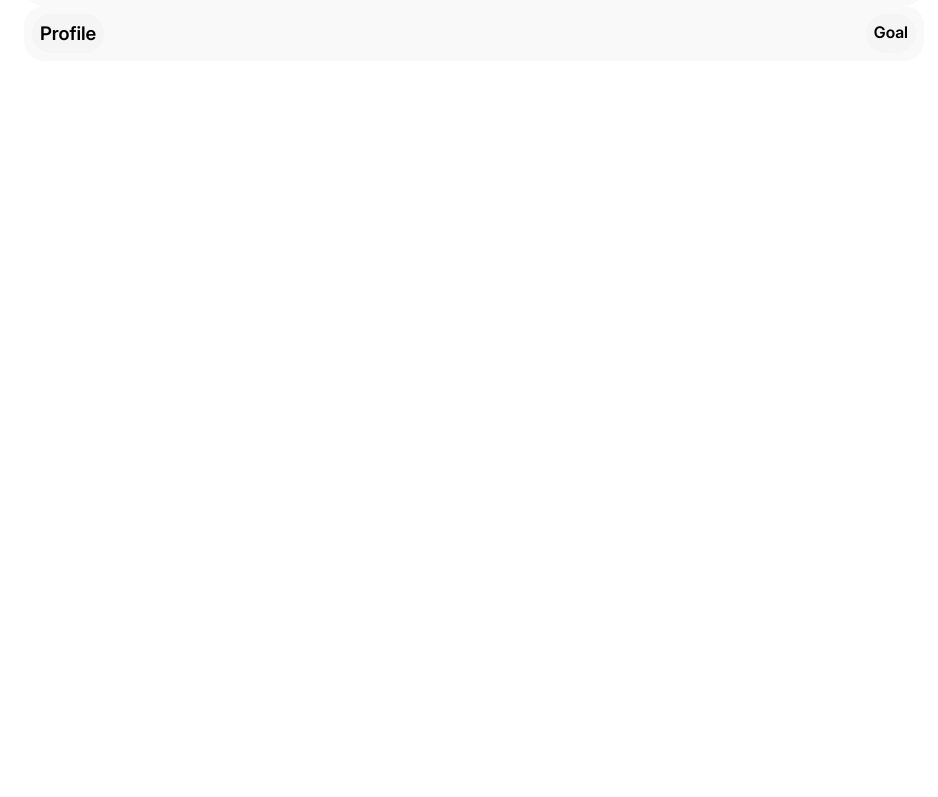
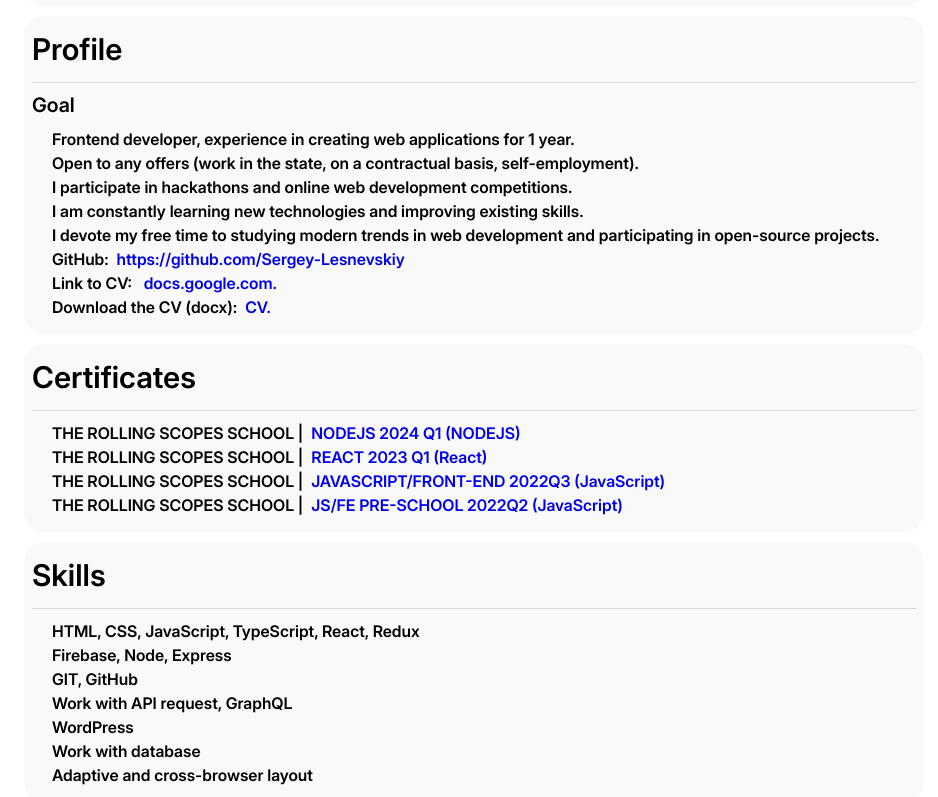
Before and after one commit to Sergey-Lesnevskiy/cd_react, a React (Vite) app: page / in a window 1280 px wide. Shown: the part 303-1100 px from the top of the page, without its empty margins (166-1104 px from the left). Before the commit the page ends 800 px from the top, so only its background shows below. Built offline with nearby package versions, Linux system fonts and the light colour scheme.

Commit message:
feat: add cetificate skills education

```diff
--- a/src/App.tsx
+++ b/src/App.tsx
@@ -1,8 +1,11 @@
 
 import { Main } from './App'
 import AboutUs from './components/AboutUs'
+import Certificate from './components/Certificate'
+import Education from './components/Education'
 import Header from './components/Header'
 import Profile from './components/Profile'
+import Skills from './components/Skills'
 import { GlobalStyles } from './styles'
 
 function App() {
@@ -15,6 +18,9 @@ function App() {
       <Main>
         <AboutUs/>
         <Profile/>
+        <Certificate/>
+        <Skills/>
+        <Education/>
       </Main>
     </>
 
--- a/src/assets/locales/en.json
+++ b/src/assets/locales/en.json
@@ -7,5 +7,18 @@
   "telegram": "Telegram:",
 
    "profileTitle": "Profile",
-    "goal": "Goal"
+    "goal": "Goal",
+    "descriptionProfile":"Frontend developer, experience in creating web applications for 1 year. \nOpen to any offers (work in the state, on a contractual basis, self-employment). \nI participate in hackathons and online web development competitions. \nI am constantly learning new technologies and improving existing skills. \nI devote my free time to studying modern trends in web development and participating in open-source projects.",
+    "linkCV": "Link to CV:",
+    "dowlandCV": "Download the CV (docx):",
+
+    "certificateTitle": "Certificates",
+    "skillsTitle": "Skills",
+    "skillsAPI": "Work with API request",
+    "skillsBD": "Work with database",
+    "skillsAdaptive": "Adaptive and cross-browser layout",
+
+        "educationTitle": "Education",
+    "educationBGAM": "2009 I graduated from the BGAM",
+    "educationSENLA": "2020 Courses Automated testing in the company Senla(Java)"
 }
--- a/src/assets/locales/ru.json
+++ b/src/assets/locales/ru.json
@@ -8,5 +8,23 @@
 
 
     "profileTitle": "Профиль",
-    "goal": "Цель"
+    "goal": "Цель",
+    "descriptionProfile":"Frontend разработчик, опыт создания веб-приложений 1 год. \nОткрыт к любым предложениям (работа в штате, по договору подряда, самозанятость). \nУчаствую в хакатонах и онлайн конкурсах по веб-разработке. \nПостоянно обучаюсь новым технологиям и улучшению существующих навыков. \nСвободное время посвящаю изучению современных тенденций в веб-разработке и участию в open-source проектах.",
+    "linkCV": "Ссылка на резюме:",
+    "dowlandCV": "Скачать резюме (docx):",
+
+    "certificateTitle": "Сертификаты",
+
+    "skillsTitle": "Навыки",
+    "skillsAPI": "Работа с API запросами",
+    "skillsBD": "Работа с базами данных",
+    "skillsAdaptive": "Адаптивная и кросс-браузерная верстка",
+
+    "educationTitle": "Образование",
+    "educationBGAM": "2009 Высшее образование БГАМ",
+    "educationSENLA": "2020 Курсы QAQ в компании Senla(Java)"
+
+
+
+
 }
--- /dev/null
+++ b/src/components/Certificate/index.tsx
@@ -0,0 +1,37 @@
+import { Description, TitleSection, WrapperSection } from "../Profile/styled";
+import { useTranslation } from "react-i18next";
+
+function Certificate() {
+  const { t } = useTranslation();
+  return (
+    <WrapperSection>
+      <TitleSection>{t("certificateTitle")}</TitleSection>
+      <Description $flex="flex" $gap="8px" $margin="10px 0 0 0">
+        THE ROLLING SCOPES SCHOOL |
+        <a href="https://app.rs.school/certificate/uw8ssqsq" target="_blank">
+          NODEJS 2024 Q1 (NODEJS)
+        </a>
+      </Description>
+      <Description $flex="flex" $gap="8px">
+        THE ROLLING SCOPES SCHOOL |
+        <a href="https://app.rs.school/certificate/wkzbg94e" target="_blank">
+          REACT 2023 Q1 (React)
+        </a>
+      </Description>
+      <Description $flex="flex" $gap="8px">
+        THE ROLLING SCOPES SCHOOL |
+        <a href="https://app.rs.school/certificate/wvb67tqy" target="_blank">
+          JAVASCRIPT/FRONT-END 2022Q3 (JavaScript)
+        </a>
+      </Description>
+      <Description $flex="flex" $gap="8px">
+        THE ROLLING SCOPES SCHOOL |
+        <a href="https://app.rs.school/certificate/jgt5oh61" target="_blank">
+          JS/FE PRE-SCHOOL 2022Q2 (JavaScript)
+        </a>
+      </Description>
+    </WrapperSection>
+  );
+}
+
+export default Certificate;
--- /dev/null
+++ b/src/components/Education/index.tsx
@@ -0,0 +1,19 @@
+import { Description, TitleSection, WrapperSection } from "../Profile/styled";
+import { useTranslation } from "react-i18next";
+
+function Education() {
+  const { t } = useTranslation();
+  return (
+    <WrapperSection>
+      <TitleSection>{t("educationTitle")}</TitleSection>
+      <Description $flex="flex" $gap="8px" $margin="10px 0 0 0">
+        {t("educationBGAM")}
+      </Description>
+      <Description $flex="flex" $gap="8px">
+        {t("educationSENLA")}
+      </Description>
+    </WrapperSection>
+  );
+}
+
+export default Education;
--- a/src/components/Header/styled.ts
+++ b/src/components/Header/styled.ts
@@ -17,7 +17,6 @@ import styled from "styled-components";
 // }
 interface ToggleButtonProps {
   $width?: string;
-
 }
 
 export const ToggleButton = styled.button<ToggleButtonProps>`
--- a/src/components/Profile/index.tsx
+++ b/src/components/Profile/index.tsx
@@ -1,19 +1,35 @@
-
 import {
-ProfileStyle,
+  Description,
   SubTitleSection,
-TitleSection
+  TitleSection,
+  WrapperSection,
 } from "./styled";
 import { useTranslation } from "react-i18next";
 
 function Profile() {
   const { t } = useTranslation();
   return (
-    <ProfileStyle>
+    <WrapperSection>
       <TitleSection>{t("profileTitle")}</TitleSection>
       <SubTitleSection>{t("goal")}</SubTitleSection>
-
-    </ProfileStyle>
+      <Description>{t("descriptionProfile")}</Description>
+      <Description $flex="flex" $gap="8px">
+        GitHub:
+        <a href="https://github.com/Sergey-Lesnevskiy">
+          https://github.com/Sergey-Lesnevskiy
+        </a>
+      </Description>
+      <Description $flex="flex" $gap="8px">
+        {t("linkCV")}{" "}
+        <a href="https://docs.google.com/document/d/13YhZ8iOzohgFskXRSdVwzD5-Xjh_8HdMaMzFA9C5QRU/edit">
+          docs.google.com.
+        </a>
+      </Description>
+      <Description $flex="flex" $gap="8px">
+        {t("dowlandCV")}
+        <a href="./documents/CV.docx">СV.</a>
+      </Description>
+    </WrapperSection>
   );
 }
 
--- a/src/components/Profile/styled.ts
+++ b/src/components/Profile/styled.ts
@@ -1,26 +1,40 @@
 import styled from "styled-components";
 
+interface DescriptionProps {
+  $flex?: string;
+  $gap?: string;
+  $margin?: string;
+}
 
-export const ProfileStyle = styled.section`
+export const WrapperSection = styled.section`
   display: flex;
   justify-content: space-between;
-  padding: 8px;
+  flex-direction: column;
+  margin-top: 10px;
+  padding: 15px 8px;
   border-radius: 20px;
   background-color: #e9e9e945;
 `;
 
 export const TitleSection = styled.h3`
-  display: flex;
-  justify-content: space-between;
-  padding: 8px;
-  border-radius: 20px;
-  background-color: #e9e9e945;
+
+  font-size: 30px;
+  padding-bottom: 15px;
+  border-bottom: 1px solid #0000001f;
+
 `;
 
 export const SubTitleSection = styled.h4`
-  display: flex;
-  justify-content: space-between;
-  padding: 8px;
-  border-radius: 20px;
-  background-color: #e9e9e945;
+  padding: 10px 0;
+  font-size: 20px;
+
 `;
+
+export const Description = styled.p<DescriptionProps>`
+  white-space: pre-wrap;
+  padding-left: 20px;
+  display: ${({ $flex }) => $flex};
+  gap: ${({ $gap }) => $gap};
+  margin: ${({ $margin }) => $margin};
+  line-height: 1.5;
+`;
--- /dev/null
+++ b/src/components/Skills/index.tsx
@@ -0,0 +1,34 @@
+import { Description, TitleSection, WrapperSection } from "../Profile/styled";
+import { useTranslation } from "react-i18next";
+
+function Skills() {
+  const { t } = useTranslation();
+  return (
+    <WrapperSection>
+      <TitleSection>{t("skillsTitle")}</TitleSection>
+      <Description $flex="flex" $gap="8px" $margin="10px 0 0 0">
+       HTML, CSS, JavaScript, TypeScript, React, Redux
+      </Description>
+      <Description $flex="flex" $gap="8px">
+        Firebase, Node, Express
+      </Description>
+      <Description $flex="flex" $gap="8px">
+        GIT, GitHub
+      </Description>
+      <Description $flex="flex" $gap="8px">
+        {t('skillsAPI')}, GraphQL
+      </Description>
+      <Description $flex="flex" $gap="8px">
+        WordPress
+      </Description>
+      <Description $flex="flex" $gap="8px">
+        {t('skillsBD')}
+      </Description>
+      <Description $flex="flex" $gap="8px">
+        {t('skillsAdaptive')}
+      </Description>
+    </WrapperSection>
+  );
+}
+
+export default Skills;
```
